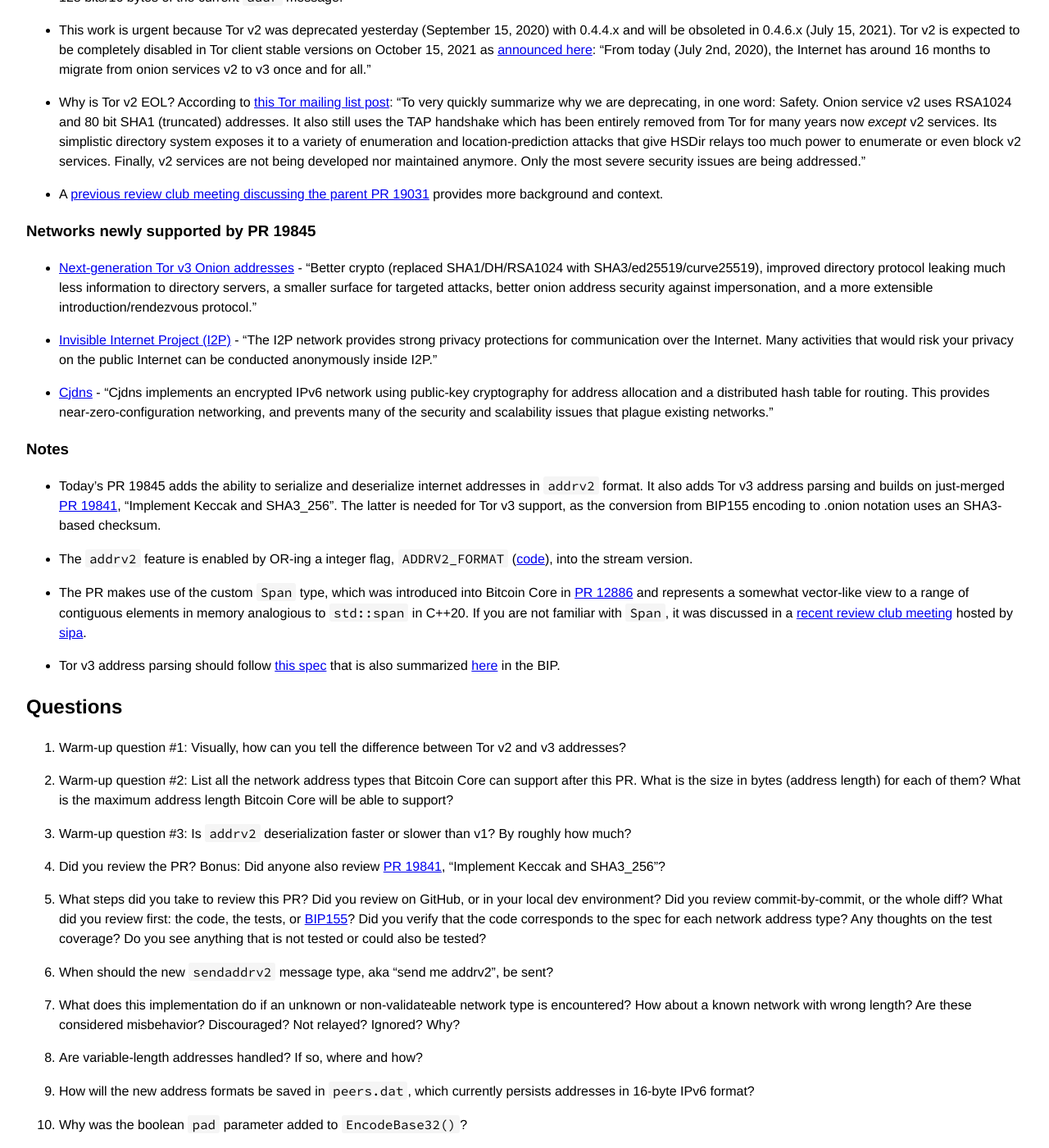
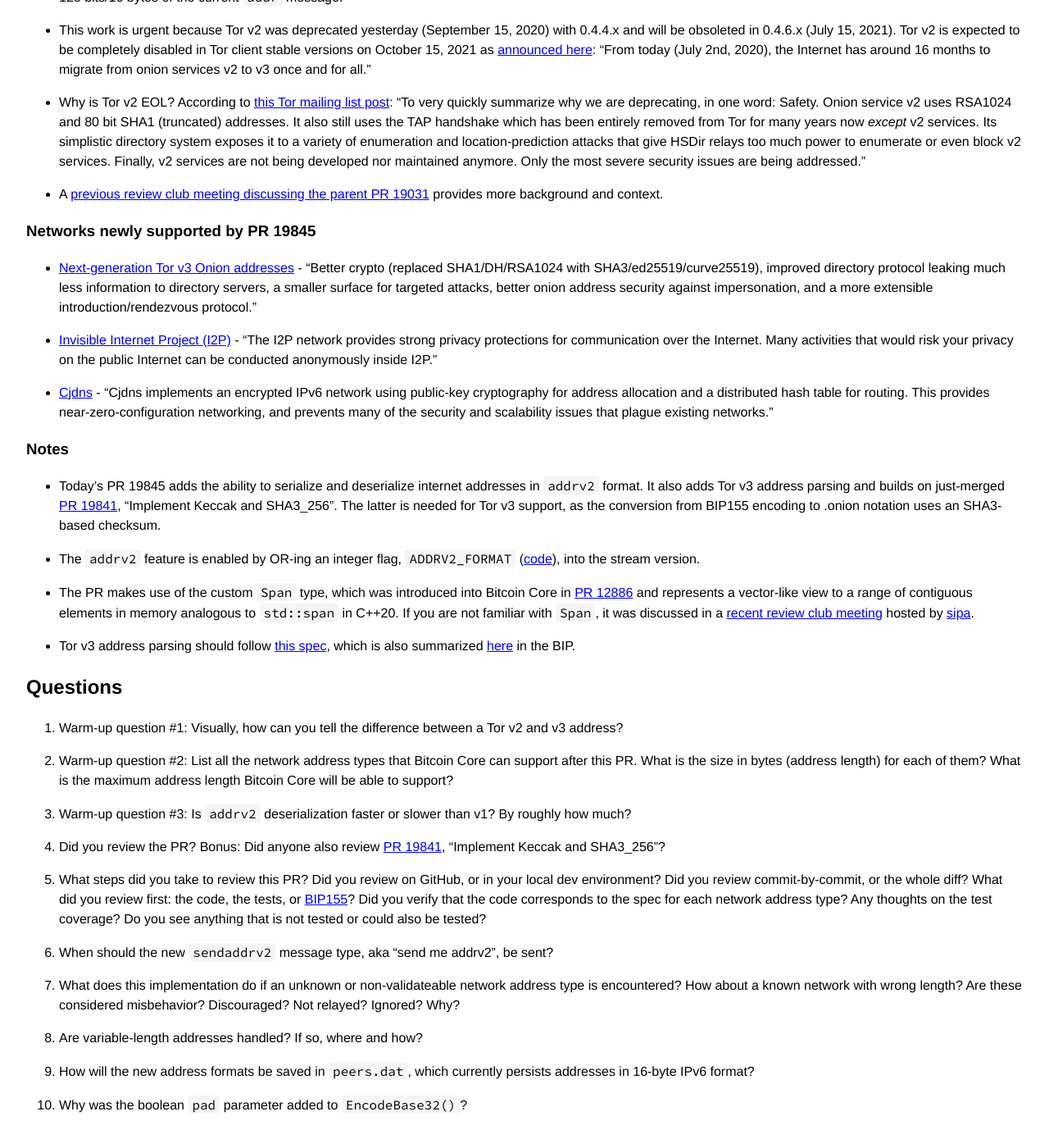
Before and after one commit to bitcoin-core-review-club/website, a Jekyll site: the page built from _posts/2020-09-16-#19845.md, in a window 1280 px wide and 1400 px high, scrolled down 510 px. Shown: the whole window at 82% size. Built offline with Jekyll 4.4.1, drawn with Linux system fonts in a browser that asks for light colours; after the commit the page ends 1886 px from its top, so only the background shows below that.

Commit message:
n19845 fixups, seen post-merge

```diff
--- a/_posts/2020-09-16-#19845.md
+++ b/_posts/2020-09-16-#19845.md
@@ -76,27 +76,27 @@
   the conversion from BIP155 encoding to .onion notation uses an SHA3-based
   checksum.
 
-- The `addrv2` feature is enabled by OR-ing a integer flag, `ADDRV2_FORMAT`
+- The `addrv2` feature is enabled by OR-ing an integer flag, `ADDRV2_FORMAT`
   ([code](https://github.com/bitcoin/bitcoin/pull/19845/files#diff-76d15e11a95be7a4aee1eb89de6098caR32)),
   into the stream version.
 
 - The PR makes use of the custom `Span` type, which was introduced into Bitcoin
   Core in [PR 12886](https://github.com/bitcoin/bitcoin/pull/12886) and
-  represents a somewhat vector-like view to a range of contiguous elements in
-  memory analogious to `std::span` in C++20. If you are not familiar with
-  `Span`, it was discussed in a [recent review club meeting](/18468) hosted by
+  represents a vector-like view to a range of contiguous elements in memory
+  analogous to `std::span` in C++20. If you are not familiar with `Span`, it was
+  discussed in a [recent review club meeting](/18468) hosted by
   [sipa](https://github.com/sipa).
 
 - Tor v3 address parsing should follow [this
-  spec](https://gitweb.torproject.org/torspec.git/tree/rend-spec-v3.txt#n2135)
-  that is also summarized
+  spec](https://gitweb.torproject.org/torspec.git/tree/rend-spec-v3.txt#n2135),
+  which is also summarized
   [here](https://github.com/bitcoin/bips/blob/9286b5254317d9e73fb25c5f0acd2b2d9937843e/bip-0155.mediawiki#appendix-b-tor-v3-address-encoding)
   in the BIP.
 
 ## Questions
 
-1. Warm-up question #1: Visually, how can you tell the difference between Tor
-   v2 and v3 addresses?
+1. Warm-up question #1: Visually, how can you tell the difference between a Tor
+   v2 and v3 address?
 
 2. Warm-up question #2: List all the network address types that Bitcoin Core
    can support after this PR. What is the size in bytes (address length) for
@@ -121,8 +121,8 @@
 6. When should the new `sendaddrv2` message type, aka "send me addrv2", be sent?
 
 7. What does this implementation do if an unknown or non-validateable network
-   type is encountered? How about a known network with wrong length? Are these
-   considered misbehavior? Discouraged? Not relayed? Ignored? Why?
+   address type is encountered? How about a known network with wrong length? Are
+   these considered misbehavior? Discouraged? Not relayed? Ignored? Why?
 
 8. Are variable-length addresses handled? If so, where and how?
 
```
